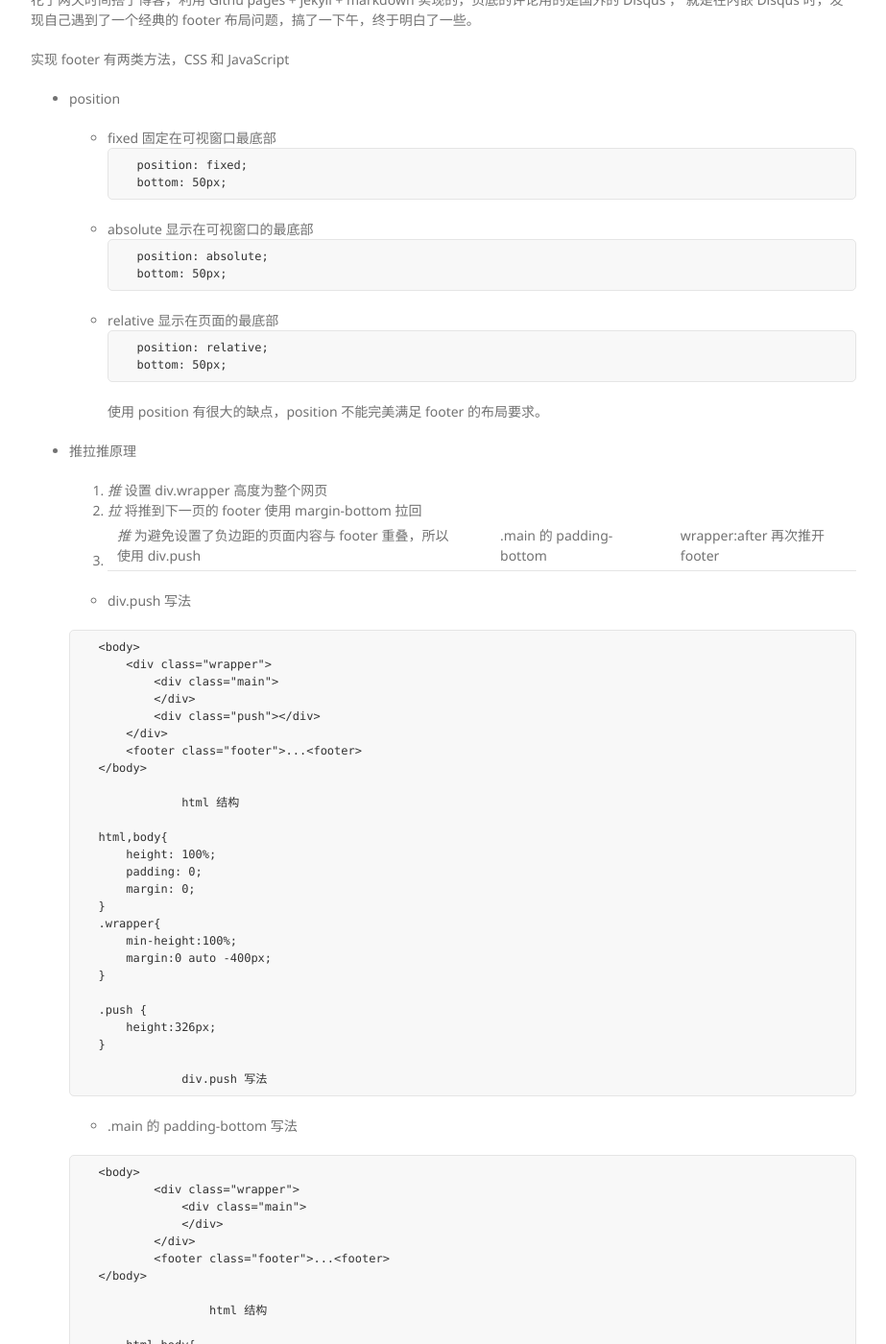
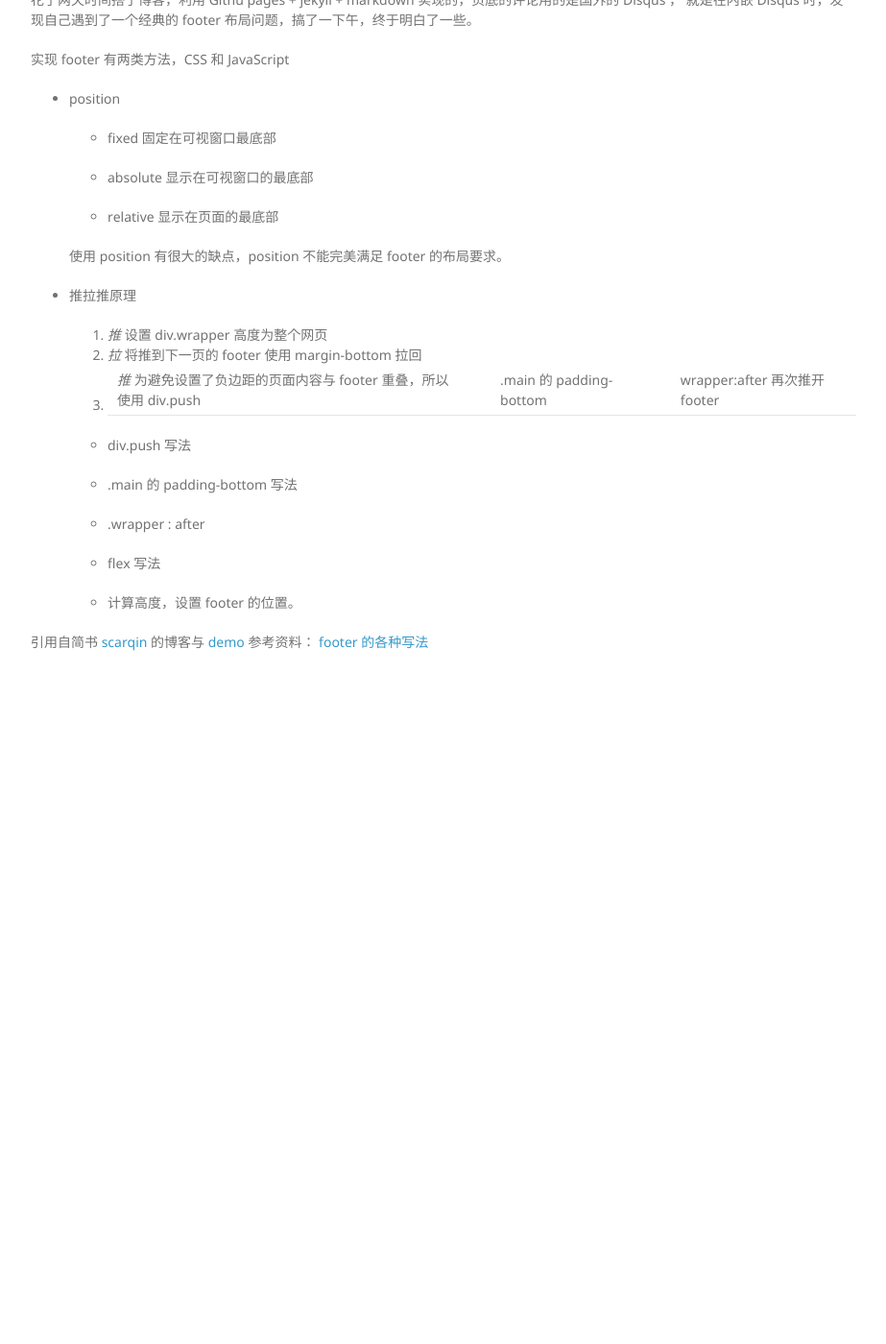
Before and after one commit to SFmonkey/sfmonkey.github.com, a Jekyll site: the page built from _posts/2016-7-19-footer.md, in a window 1280 px wide and 1400 px high, scrolled down 222 px. Shown: the whole window at 96% size, without its empty margins (178-1101 px from the left). Built offline with Jekyll 4.4.1, drawn with Linux system fonts in a browser that asks for light colours; comment, search, counter and statistics services are not loaded; after the commit the page ends 1321 px from its top, so only the background shows below that; some of the changed text lies outside the part shown.

Commit message:
Update 2016-7-19-footer.md

````diff
--- a/_posts/2016-7-19-footer.md
+++ b/_posts/2016-7-19-footer.md
@@ -15,20 +15,11 @@ tags: blog
 - position
 
     - fixed 固定在可视窗口最底部
-        ```
-        position: fixed;
-        bottom: 50px;
-        ```
+
     - absolute 显示在可视窗口的最底部
-        ```
-        position: absolute;
-        bottom: 50px;
-        ```
+
     - relative 显示在页面的最底部
-        ```
-        position: relative;
-        bottom: 50px;
-        ```
+
     使用 position 有很大的缺点，position 不能完美满足 footer 的布局要求。
 
 - 推拉推原理
@@ -39,116 +30,16 @@ tags: blog
 
     - div.push 写法
 
-    ```
-    <body>
-        <div class="wrapper">
-            <div class="main">
-            </div>
-            <div class="push"></div>
-        </div>
-        <footer class="footer">...<footer>
-    </body>
 
-                html 结构
-
-    html,body{
-        height: 100%;
-        padding: 0;
-        margin: 0;
-    }
-    .wrapper{
-        min-height:100%;
-        margin:0 auto -400px;
-    }
-
-    .push {
-        height:326px;
-    }
-
-                div.push 写法
-    ```
     - .main 的 padding-bottom 写法
 
-    ```
-    <body>
-            <div class="wrapper">
-                <div class="main">
-                </div>
-            </div>
-            <footer class="footer">...<footer>
-    </body>
 
-                    html 结构
-
-        html,body{
-            height: 100%;
-            padding: 0;
-            margin: 0;
-        }
-        .wrapper{
-            min-height:100%;
-            margin:0 auto -326px;
-        }
-        .main {
-            padding-bottom: 400px;
-        }
-
-                    padding-bottom  写法
-    ```
     - .wrapper : after
 
-    ```
-    <body>
-                <div class="wrapper">
-                    <div class="main">
-                    </div>
-                </div>
-                <footer class="footer">...<footer>
-    </body>
 
-                        html 结构
-
-            html,body{
-                height: 100%;
-                padding: 0;
-                margin: 0;
-            }
-            .wrapper{
-                min-height:100%;
-                margin:0 auto -326px;
-            }
-            .wrapper:after{
-                content:"";
-                display:block;
-                height: 400px;
-            }
-
-                        :after  写法
-    ```
     - flex 写法
 
-    ```
-    <body>
-                <div class="wrapper">
-                    <div class="main">
-                    </div>
-                </div>
-                <footer class="footer">...<footer>
-    </body>
 
-                        html 结构
-
-            html,body{
-                display:flex;
-                min-height:100vh;
-                flex-direction: column;
-            }
-            .main {
-                flex:1;
-            }
-
-                        padding-bottom  写法
-    ```
 
     - 计算高度，设置 footer 的位置。
 
````
